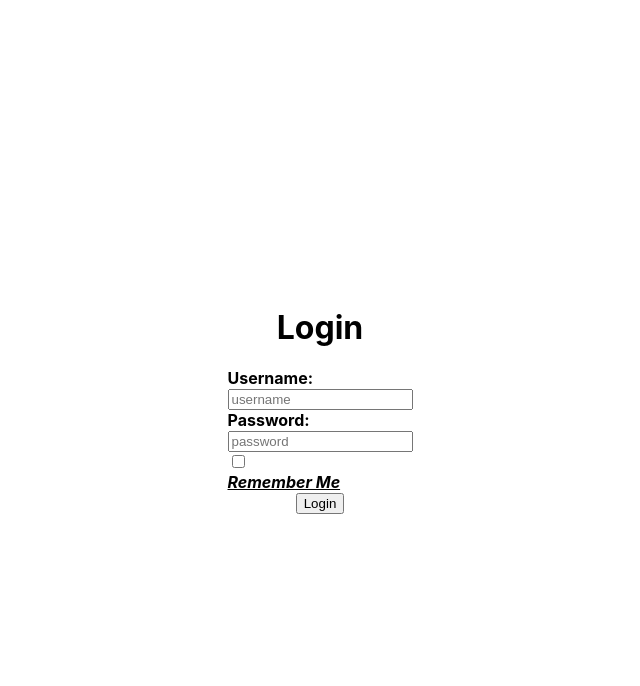
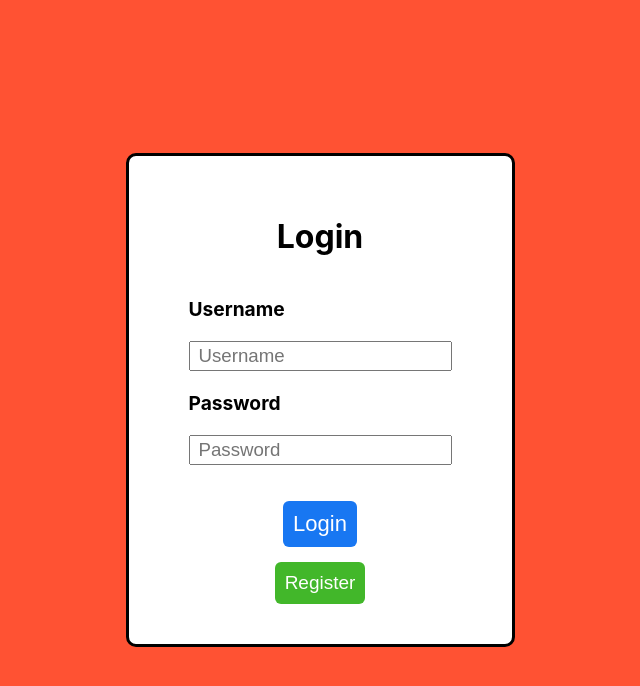
Before and after one commit to OatCoE15/Mini_Project, a Next.js app in the folder mini_project/: page /login in a window 1280 px wide. Shown: the top 686 px of the page, without its empty margins (320-960 px from the left). Built offline with nearby package versions, Linux system fonts and the light colour scheme.

Commit message:
login_css

```diff
--- a/mini_project/pages/login.js
+++ b/mini_project/pages/login.js
@@ -1,7 +1,7 @@
 import Head from "next/head";
 import Layout from "../components/layout";
 import { useState } from "react";
-import styles from "../styles/Home.module.css";
+import styles from "../styles/login.module.css";
 import axios from "axios";
 import config from "../config/config";
 
@@ -29,40 +29,26 @@ export default function Login({ token }) {
 
     const loginForm = () => (
         <div className={styles.gridContainer}>
-            <div><b>Username:</b></div>
+            <div><b>Username</b></div>
             <div>
                 <input
                     type="text"
                     name="username"
-                    placeholder="username"
+                    placeholder="Username"
                     onChange={(e) => setUsername(e.target.value)}
                 />
             </div>
-            <div><b>Password:</b></div>
+            <div><b>Password</b></div>
             <div>
                 <input
                     type="password"
                     name="password"
-                    placeholder="password"
+                    placeholder="Password"
                     onChange={(e) => setPassword(e.target.value)}
                 />
             </div>
-            <div className="flex items-center">
-                <input
-                    id="remember_me"
-                    name="remember_me"
-                    type="checkbox"
-                    onClick={reMem}
-                />
-
-            </div>
-            <div className={styles.text}><label><ins><i><b>Remember Me</b></i></ins></label></div>
         </div>
     );
-
-    const copyText = () => {
-        navigator.clipboard.writeText(token);
-    };
 
     return (
         <Layout>
@@ -70,11 +56,15 @@ export default function Login({ token }) {
                 <title>Login Page</title>
             </Head>
             <div className={styles.container}>
-
-                <h1>Login</h1>
-                {loginForm()}
-                <div>
-                    <button className={styles.btn2} onClick={login}>Login</button>
+                <div className={styles.loginpage}>
+                    <h1 className={styles.logintext}>Login</h1>
+                    {loginForm()}
+                    <div className={styles.btn_login}>
+                        <button className={styles.login} onClick={login}>Login</button>
+                    </div>
+                    <div className={styles.btn_register}>
+                        <button className={styles.register} onClick={login}>Register</button>
+                    </div>
                 </div>
             </div>
         </Layout>
--- /dev/null
+++ b/mini_project/styles/login.module.css
@@ -0,0 +1,62 @@
+.container{
+  display: flex;
+  flex-direction: column;
+  height: 100vh;
+  justify-content: center;
+  align-items: center;
+  background-color: rgb(255, 82, 51);
+}
+.loginpage{
+  border: 3px solid black;
+  padding: 40px 50px;
+  border-radius: 10px;
+  background-color: white;
+}
+.logintext{
+  text-align: center;
+  color:rgb(0, 0, 0);
+}
+.gridContainer {
+  display: grid;
+  grid-template-columns: auto;
+  margin-bottom: 16px;
+  border-radius: 5px;
+  padding: 10px;
+}
+.gridContainer>div {
+  text-align: left;
+  padding: 10px 0;
+  font-size: 1.2rem;
+}
+.gridContainer>div>input {
+  grid-template-columns: 100px auto;
+  width: 100%;
+  padding: 2px 8px;
+  margin: 0px 0;
+  box-sizing: border-box;
+  font-size: 14pt;
+}
+.btn_login{
+  text-align: center;
+  margin-top: 10px;
+}
+.btn_register{
+  text-align: center;
+  margin-top: 15px;
+}
+.login{
+  font-size: 22px;
+  border-radius: 6px;
+  background-color :#1877f2;
+  color: white;
+  border: white;
+  padding: 10px;
+}
+.register{
+  font-size: 19px;
+  border-radius: 6px;
+  color: white;
+  border: white;
+  background-color:#42b72a;
+  padding: 10px;
+}
```
